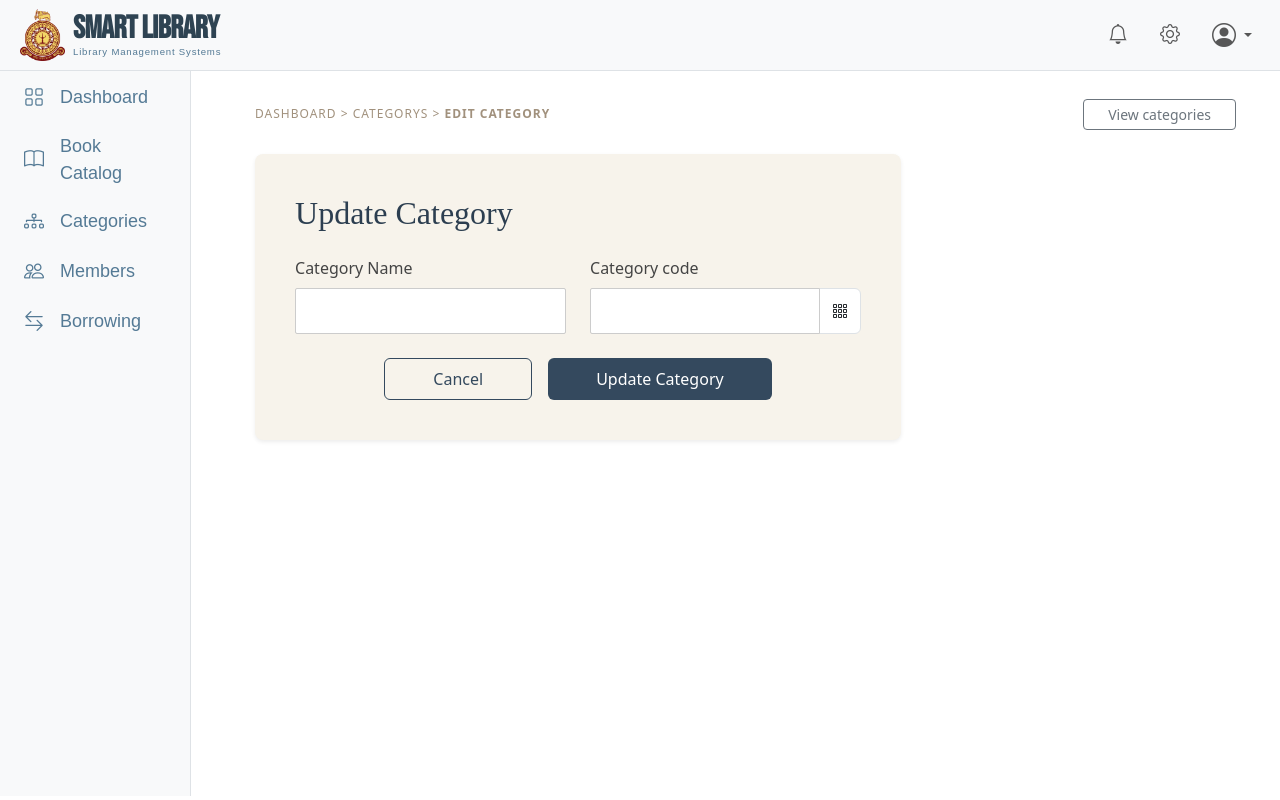
After one commit to HashanSudeera/Library-Management-System, a PHP site: page /web_project/categories/edit_category.php in a window 1280 px wide. The commit adds this page. Run offline with PHP 8.4, Linux system fonts and the light colour scheme; some web fonts are replaced.

Commit message:
Add category management  and update styles

```diff
--- a/assets/style.css
+++ b/assets/style.css
@@ -96,3 +96,149 @@
 }
 
 /*---------------------------------------------*/
+
+
+.main-content {
+    margin-left: 20px;
+    padding: 20px;
+}
+
+
+.stat-card {
+    border: 1px solid #eee;
+    border-radius: 8px;
+    padding: 20px;
+    background: #fff;
+}
+
+.badge-plus {
+    color: #28a745;
+    font-size: 0.8rem;
+    font-weight: bold;
+}
+
+.btn-add {
+    background-color: #4a4435;
+    color: white;
+    border-radius: 4px;
+}
+
+.btn-add:hover {
+    color: #fff;
+    opacity: 0.9;
+}
+
+.table thead th {
+    background-color: #fff;
+    color: #6c757d;
+    font-size: 0.85rem;
+    text-transform: uppercase;
+    border-bottom-width: 1px;
+}
+
+
+/*------------------------------------------------------------------------*/
+
+
+.breadcrumb-text {
+    font-size: 0.75rem;
+    color: #a1917d;
+    text-transform: uppercase;
+    letter-spacing: 1px;
+}
+
+/* Main Card Styling */
+.main-card {
+    background-color: #f7f3eb;
+    border: none;
+    border-radius: 8px;
+    padding: 40px;
+}
+
+.side-card {
+    background-color: #ffffff;
+    border: 1px solid #eee;
+    border-radius: 4px;
+    padding: 20px;
+}
+
+/* Form Styling */
+.form-label {
+    font-weight: 500;
+    color: #444;
+    margin-bottom: 8px;
+}
+
+.form-control {
+    border-radius: 2px;
+    border: 1px solid #ccc;
+    padding: 10px;
+}
+
+.form-text {
+    font-size: 0.8rem;
+    font-style: italic;
+    color: #888;
+}
+
+/* Button Styling */
+.btn-register {
+    background-color: #34495e;
+    color: white;
+    border: none;
+    padding: 10px 30px;
+}
+
+.btn-register:hover {
+    background-color: #2c3e50;
+    color: white;
+}
+
+.btn-cancel {
+    background-color: transparent;
+    border: 1px solid #34495e;
+    color: #34495e;
+    padding: 10px 30px;
+}
+
+/* Recent Items */
+.recent-item {
+    background-color: #f1f5f9;
+    border-radius: 4px;
+    padding: 10px;
+    margin-bottom: 10px;
+    display: flex;
+    align-items: center;
+}
+
+.recent-icon {
+    background-color: #fff;
+    padding: 8px;
+    border-radius: 4px;
+    margin-right: 15px;
+    box-shadow: 0 2px 4px rgba(0, 0, 0, 0.05);
+}
+
+/* Footer Quote */
+.footer-quote {
+    background-color: #e5dcc3;
+    padding: 40px;
+    margin-top: 50px;
+}
+
+.quote-img {
+    width: 120px;
+    height: auto;
+    border-radius: 4px;
+}
+
+/* Changes icon color when you hover over them */
+.text-secondary:hover i.fa-pen-to-square {
+    color: #0d6efd;
+    /* Blue for edit */
+}
+
+.text-secondary:hover i.fa-trash-can {
+    color: #dc3545;
+    /* Red for delete */
+}
--- /dev/null
+++ b/categories/edit_category.php
@@ -0,0 +1,75 @@
+<!DOCTYPE html>
+<html lang="en">
+    <?php include '../includes/header.php'?>
+    <?php
+
+        $cat_data = [
+            'id' => 101,
+            'name' => 'Science Fiction',
+            'code' => 'SF-001',
+            'description' => 'A genre of speculative fiction that typically deals with imaginative and futuristic concepts.',
+            'is_public' => true
+        ];
+    ?>
+
+<body>
+    <?php include '../includes/top_navbar.php'?>
+
+    <div class="d-flex">
+        <?php include '../includes/sidebar.php'?>
+
+        <div class="main-content w-100">
+            <div class="container-fluid px-4">
+
+                <div class="d-flex justify-content-between align-items-center mb-4 mt-2">
+                    <div class="breadcrumb-text">DASHBOARD > CATEGORYS > <span class="fw-bold">EDIT CATEGORY</span></div>
+                    <a href="category_list.php">
+                        <button class="btn btn-outline-secondary btn-sm px-4">View categories</button>
+                    </a>
+                </div>
+
+                <div class="row g-4">
+                    <div class="col-xl-8">
+                        <div class="main-card shadow-sm">
+                            <h2 class="mb-4" style="font-family: serif; color: #2c3e50;">Update Category</h2>
+                            <?php
+                            // 1. Get data from URL parameters
+                            $cat_id = $_GET['id'] ?? '';
+                            $cat_name = $_GET['name'] ?? '';
+                            ?>
+
+                            <form action="../action/category_action.php" method="POST">
+                                <input type="hidden" name="cat_id" value="<?= htmlspecialchars($cat_id) ?>">
+
+                                <div class="row mb-4">
+                                    <div class="col-md-6">
+                                        <label class="form-label">Category Name</label>
+                                        <input type="text" class="form-control shadow-none" name="cat_name"
+                                            value="<?= htmlspecialchars($cat_name) ?>">
+                                    </div>
+                                    <div class="col-md-6">
+                                        <label class="form-label">Category code</label>
+                                        <div class="input-group">
+                                            <input type="text" class="form-control shadow-none" name="cat_code"
+                                                value="<?= htmlspecialchars($cat_id) ?>">
+                                            <span class="input-group-text bg-white"><i class="bi bi-grid-3x3-gap"></i></span>
+                                        </div>
+                                    </div>
+                                </div>
+
+                                <div class="d-flex justify-content-center gap-3">
+                                    <button type="button" class="btn btn-cancel px-5 py-2" onclick="history.back()">Cancel</button>
+                                    <button type="submit" name="action" value="update" class="btn btn-register px-5 py-2">Update Category</button>
+                                </div>
+                            </form>
+                        </div>
+                    </div>
+
+
+                    </div>
+                </div>
+            </div>
+        </div>
+    </div>
+</body>
+</html>
--- a/includes/header.php
+++ b/includes/header.php
@@ -13,5 +13,5 @@ if(!defined('BASE_URL')){
 
     <link rel="stylesheet" href="https://cdn.jsdelivr.net/npm/bootstrap-icons@1.11.3/font/bootstrap-icons.min.css">
 
-    <link rel="stylesheet" href="./assets/style.css">
+    <link rel="stylesheet" href="../assets/style.css">
 </head>
--- a/includes/top_navbar.php
+++ b/includes/top_navbar.php
@@ -4,7 +4,7 @@
             <div class="logo-wrapper">
                 <a class="navbar-brand d-flex align-items-center text-decoration-none m-0" href="dashboard.php">
 
-                    <img src="./assets/img/UOC_logo.png" alt="Smart Library Logo" class="me-2" style="width: 45px; height: auto;">
+                    <img src="../assets/img/UOC_logo.png" alt="Smart Library Logo" class="me-2" style="width: 45px; height: auto;">
 
                     <div class="d-flex flex-column justify-content-center align-items-start">
                         <span class="brand-title">SMART LIBRARY</span>
```
Also changed, not shown: action/category_action.php (added, +90 -0 lines), categories/add_category.php (added, +59 -0 lines). Lines whose indentation alone changed are shown as unchanged.
